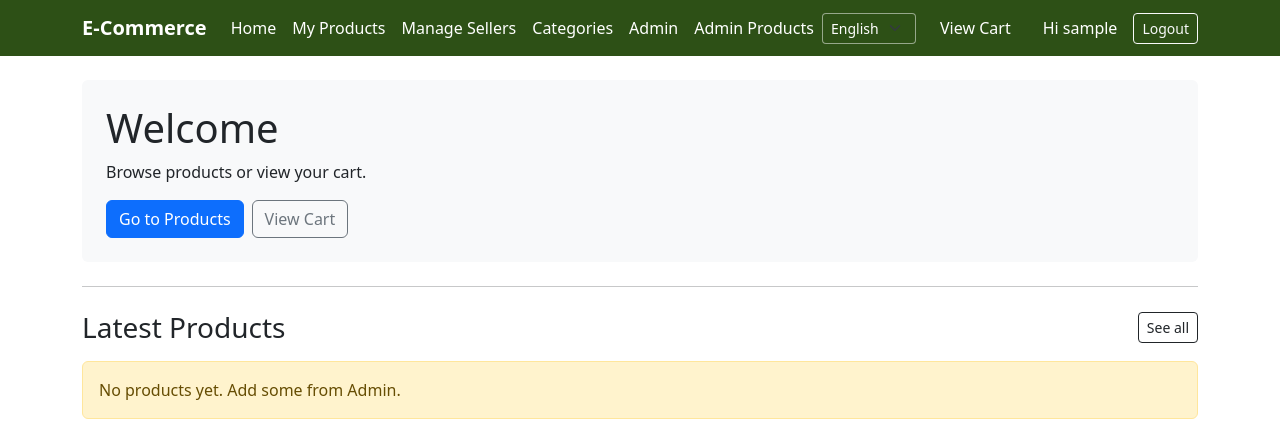
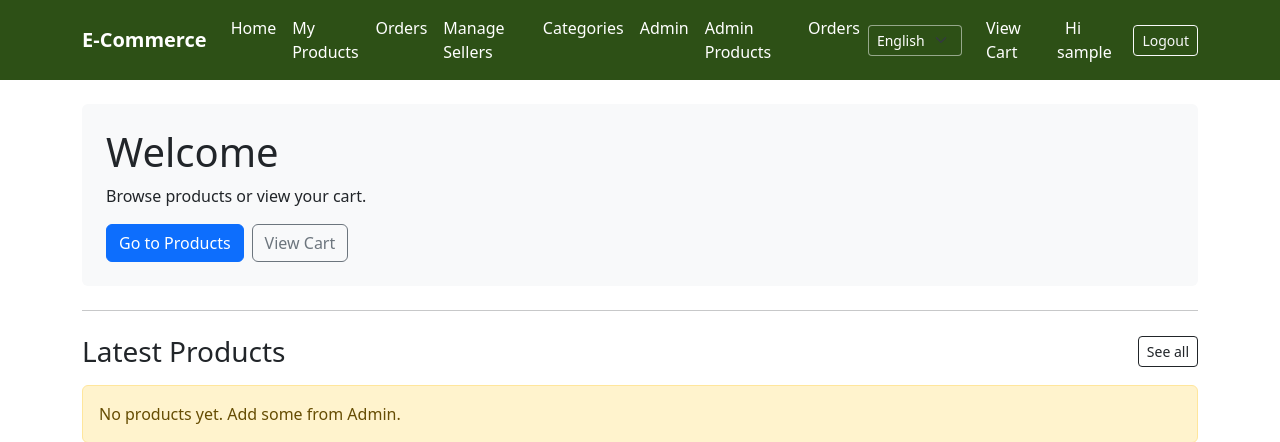
Before and after one commit to jihadnassar202/E-Commerce-Project, a Django app: page /en/ in a window 1280 px wide. Shown: the top 442 px of the page. Run offline with Django 5.2, Linux system fonts and the light colour scheme; the visitor is signed in with stand-in values (Sample User, id 1); data that the repository does not hold is empty.

Commit message:
Add orders URLs and nav links

```diff
--- a/orders/urls.py
+++ b/orders/urls.py
@@ -11,4 +11,6 @@ urlpatterns = [
     path("success/<int:order_id>/", views.order_success, name="order_success"),
     path("my-orders/", views.my_orders, name="my_orders"),
     path("my-orders/<int:order_id>/", views.order_detail, name="order_detail"),
+    path("orders/", views.orders_list, name="orders_list"),
+    path("orders/item/<int:item_id>/update-status/", views.order_item_update_status, name="order_item_update_status"),
 ]
--- a/templates/base.html
+++ b/templates/base.html
@@ -205,6 +205,9 @@
           <li class="nav-item">
             <a class="nav-link text-white" href="{% url 'product_list' %}?mine=1">{% trans "My Products" %}</a>
           </li>
+          <li class="nav-item">
+            <a class="nav-link text-white" href="{% url 'orders_list' %}">{% trans "Orders" %}</a>
+          </li>
           {% endif %}
 
           {% if user.is_staff %}
@@ -219,6 +222,9 @@
           </li>
           <li class="nav-item">
             <a class="nav-link text-white" href="{% url 'product_list_admin' %}">{% trans "Admin Products" %}</a>
+          </li>
+          <li class="nav-item">
+            <a class="nav-link text-white" href="{% url 'orders_list' %}">{% trans "Orders" %}</a>
           </li>
           {% endif %}
         </ul>
```
